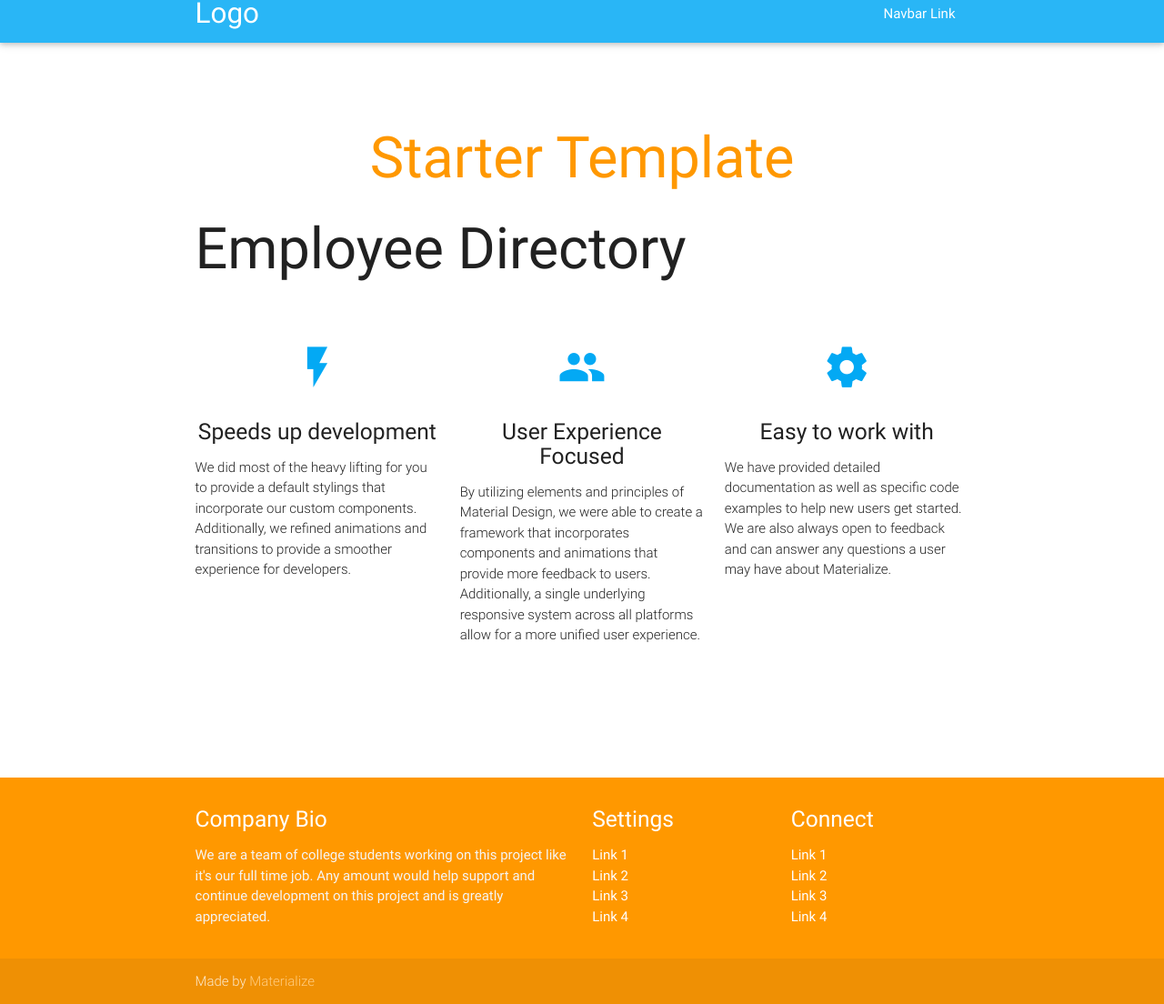
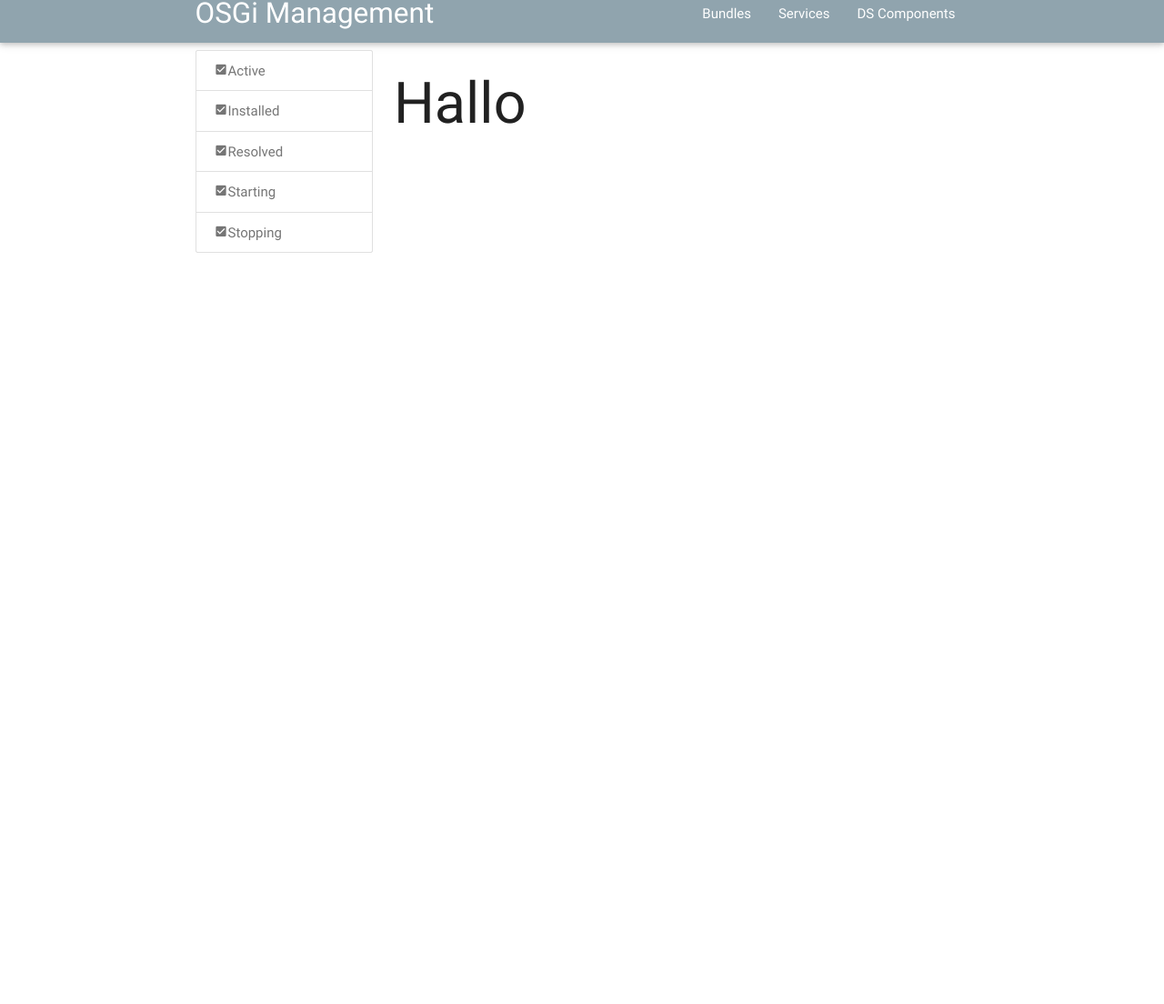
Before and after one commit to nilshartmann/react-example, a website: page index.html in a window 1280 px wide. Shown: the part 17-1121 px from the top of the page at 91% size. After the commit the page ends 800 px from the top, so only its background shows below. Drawn offline with Linux system fonts and the light colour scheme.

Commit message:
Ugly styling

```diff
--- a/index.html
+++ b/index.html
@@ -8,120 +8,44 @@
     <!-- CSS  -->
     <script src="bower_components/react/react.js"></script>
     <script src="bower_components/react/JSXTransformer.js"></script>
-  <link href="bower_components/materialize/dist/css/materialize.css" type="text/css" rel="stylesheet" media="screen,projection"/>
+    <link href="bower_components/materialize/dist/css/materialize.css" type="text/css" rel="stylesheet"
+          media="screen,projection"/>
 
     <script type="text/jsx" src="js/app.js"></script>
   </head>
   <body>
-  <nav class="light-blue lighten-1" role="navigation">
+    <nav>
+      <div class="nav-wrapper blue-grey lighten-2">
         <div class="container">
-      <div class="nav-wrapper"><a id="logo-container" href="#" class="brand-logo">Logo</a>
-        <ul class="right">
-          <li><a href="#">Navbar Link</a></li>
+          <a href="#" class="brand-logo">OSGi Management</a>
+          <ul id="nav-mobile" class="right hide-on-med-and-down">
+            <li><a href="sass.html">Bundles</a></li>
+            <li><a href="components.html">Services</a></li>
+            <li><a href="javascript.html">DS Components</a></li>
           </ul>
-
-        <ul id="nav-mobile" class="side-nav">
-          <li><a href="#">Navbar Link</a></li>
-        </ul>
-        <a href="#" data-activates="nav-mobile" class="button-collapse"><i class="mdi-navigation-menu"></i></a>
         </div>
       </div>
     </nav>
-  <div class="section no-pad-bot" id="index-banner">
+
     <div class="container">
-      <br><br>
-      <h1 class="header center orange-text">Starter Template</h1>
-      <div id="homepage"/>
-      <div class="row center">
-        <h5 class="header col s12 light">A modern responsive front-end framework based on Material Design</h5>
+      <div class="row">
+
+        <div class="col s3">
+          <ul class="collection">
+            <li class="collection-item  grey-text text-darken-1"><i class="mdi-toggle-check-box"></i>Active</li>
+            <li class="collection-item  grey-text text-darken-1"><i class="mdi-toggle-check-box"></i>Installed</li>
+            <li class="collection-item  grey-text text-darken-1"><i class="mdi-toggle-check-box"></i>Resolved</li>
+            <li class="collection-item  grey-text text-darken-1"><i class="mdi-toggle-check-box"></i>Starting</li>
+            <li class="collection-item  grey-text text-darken-1"><i class="mdi-toggle-check-box"></i>Stopping</li>
+          </ul>
         </div>
-      <div class="row center">
-        <a href="http://materializecss.com/getting-started.html" id="download-button" class="btn-large waves-effect waves-light orange">Get Started</a>
+
+        <div class="col s9">
+          <h1>Hallo</h1>
         </div>
-      <br><br>
 
       </div>
     </div>
-
-
-  <div class="container">
-    <div class="section">
-
-      <!--   Icon Section   -->
-      <div class="row">
-        <div class="col s12 m4">
-          <div class="icon-block">
-            <h2 class="center light-blue-text"><i class="mdi-image-flash-on"></i></h2>
-            <h5 class="center">Speeds up development</h5>
-
-            <p class="light">We did most of the heavy lifting for you to provide a default stylings that incorporate our custom components. Additionally, we refined animations and transitions to provide a smoother experience for developers.</p>
-          </div>
-        </div>
-
-        <div class="col s12 m4">
-          <div class="icon-block">
-            <h2 class="center light-blue-text"><i class="mdi-social-group"></i></h2>
-            <h5 class="center">User Experience Focused</h5>
-
-            <p class="light">By utilizing elements and principles of Material Design, we were able to create a framework that incorporates components and animations that provide more feedback to users. Additionally, a single underlying responsive system across all platforms allow for a more unified user experience.</p>
-          </div>
-        </div>
-
-        <div class="col s12 m4">
-          <div class="icon-block">
-            <h2 class="center light-blue-text"><i class="mdi-action-settings"></i></h2>
-            <h5 class="center">Easy to work with</h5>
-
-            <p class="light">We have provided detailed documentation as well as specific code examples to help new users get started. We are also always open to feedback and can answer any questions a user may have about Materialize.</p>
-          </div>
-        </div>
-      </div>
-
-    </div>
-    <br><br>
-
-    <div class="section">
-
-    </div>
-  </div>
-
-  <footer class="page-footer orange">
-    <div class="container">
-      <div class="row">
-        <div class="col l6 s12">
-          <h5 class="white-text">Company Bio</h5>
-          <p class="grey-text text-lighten-4">We are a team of college students working on this project like it's our full time job. Any amount would help support and continue development on this project and is greatly appreciated.</p>
-
-
-        </div>
-        <div class="col l3 s12">
-          <h5 class="white-text">Settings</h5>
-          <ul>
-            <li><a class="white-text" href="#!">Link 1</a></li>
-            <li><a class="white-text" href="#!">Link 2</a></li>
-            <li><a class="white-text" href="#!">Link 3</a></li>
-            <li><a class="white-text" href="#!">Link 4</a></li>
-          </ul>
-        </div>
-        <div class="col l3 s12">
-          <h5 class="white-text">Connect</h5>
-          <ul>
-            <li><a class="white-text" href="#!">Link 1</a></li>
-            <li><a class="white-text" href="#!">Link 2</a></li>
-            <li><a class="white-text" href="#!">Link 3</a></li>
-            <li><a class="white-text" href="#!">Link 4</a></li>
-          </ul>
-        </div>
-      </div>
-    </div>
-    <div class="footer-copyright">
-      <div class="container">
-      Made by <a class="orange-text text-lighten-3" href="http://materializecss.com">Materialize</a>
-      </div>
-    </div>
-  </footer>
-
-
     <!--  Scripts-->
     <script src="bower_components/jquery/dist/jquery.js"></script>
     <script src="bower_components/materialize/dist/js/materialize.js"></script>
```
Lines whose indentation alone changed are shown as unchanged.
